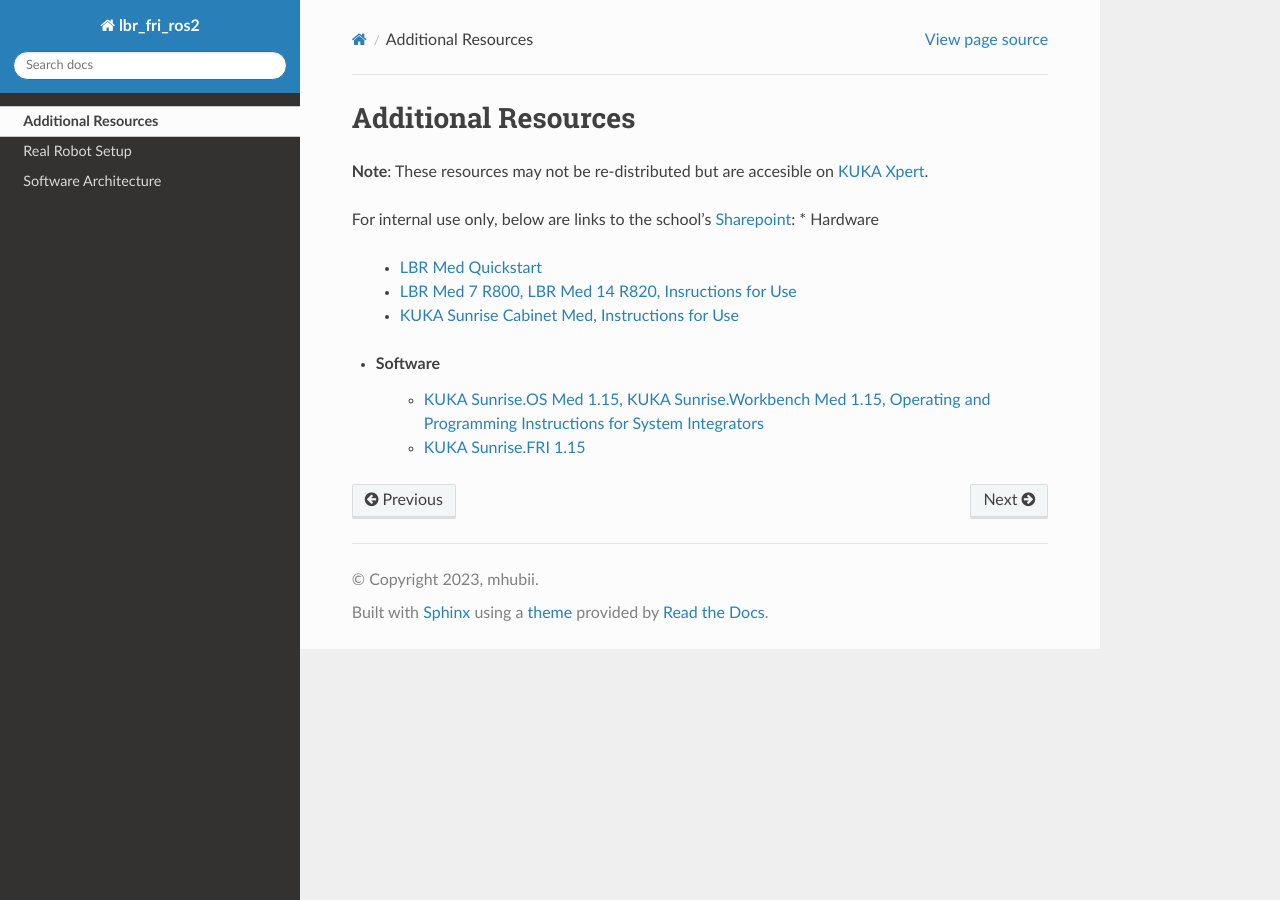
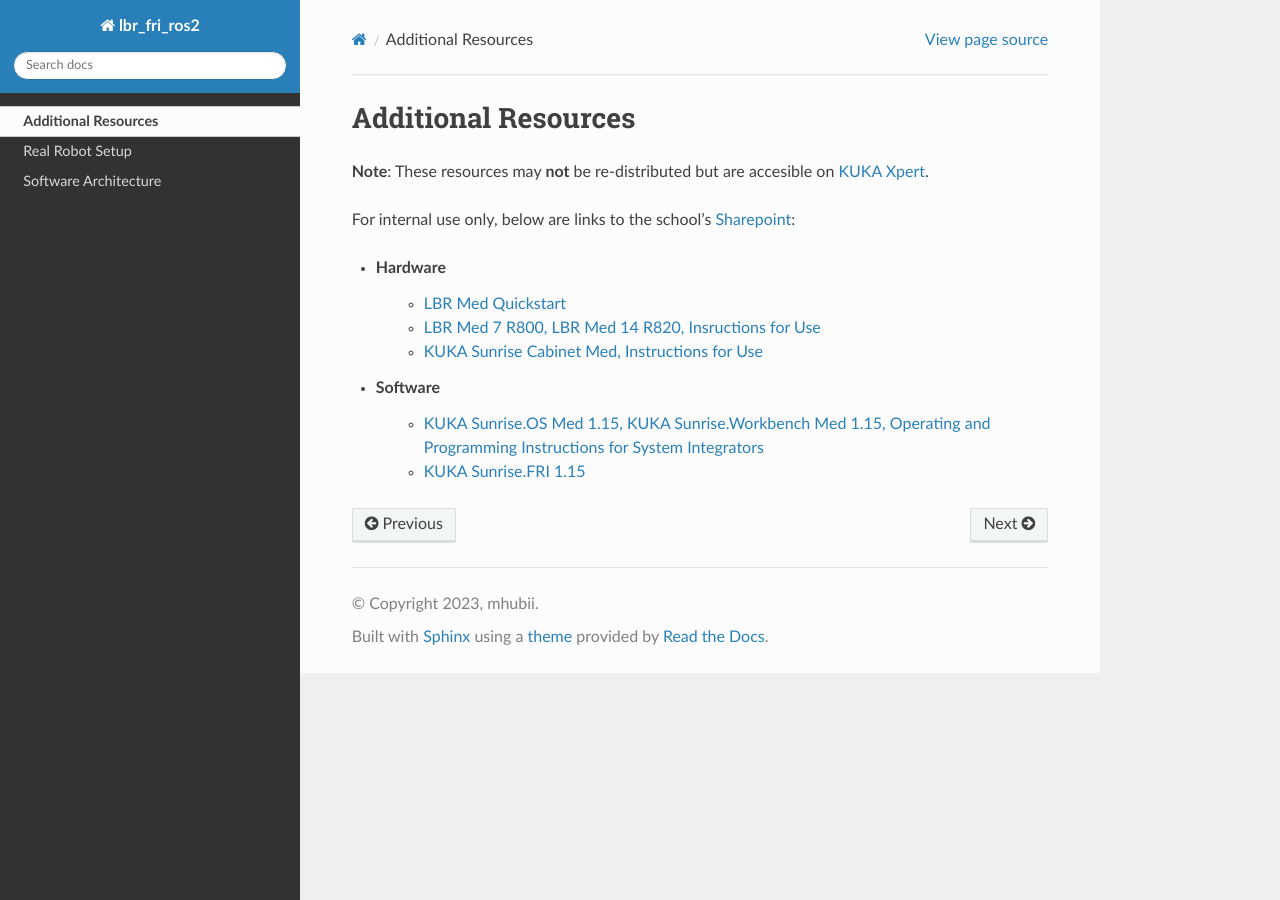
Before and after one commit to lbr-stack/lbr_stack_doc, a Sphinx documentation site: the page built from doc/source/docs/additional_resources.rst, in a window 1280 px wide. Built offline with Sphinx 7.4.7 and the Read the Docs theme 2.0.0, drawn with Linux system fonts in a browser that asks for light colours; pages that are not in the unit, such as notebooks, are missing from menus.

Commit message:
fixed list

```diff
--- a/doc/source/docs/additional_resources.rst
+++ b/doc/source/docs/additional_resources.rst
@@ -1,8 +1,9 @@
 Additional Resources
 ====================
-**Note**: These resources may not be re-distributed but are accesible on `KUKA Xpert <https://xpert.kuka.com>`_.
+**Note**: These resources may **not** be re-distributed but are accesible on `KUKA Xpert <https://xpert.kuka.com>`_.
 
 For internal use only, below are links to the school's `Sharepoint <https://emckclac.sharepoint.com>`_:
+
 * Hardware
     * `LBR Med Quickstart <https://emckclac.sharepoint.com/sites/MT-BMEIS-RVIM/Shared%20Documents/docs/inventory/kuka_lbr_med_7_R800/LBR_Med_Quick_Start_en.pdf>`_
     * `LBR Med 7 R800, LBR Med 14 R820, Insructions for Use <https://emckclac.sharepoint.com/sites/MT-BMEIS-RVIM/Shared%20Documents/docs/inventory/kuka_lbr_med_7_R800/GA_LBR_Med_en.pdf>`_
```
